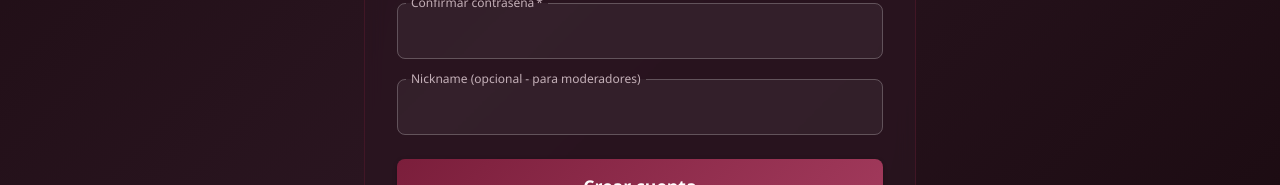
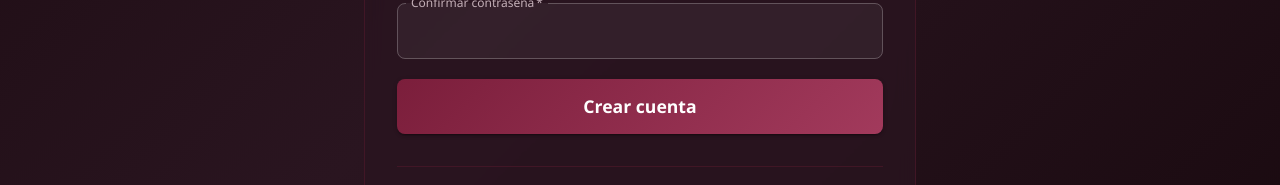
Before and after one commit to MapacheMediano/TTPoliArena, a Next.js app: page /register in a window 1280 px wide. Shown: the part 543-728 px from the top of the page. Built offline with nearby package versions, Linux system fonts and the light colour scheme; some icons are missing; what @mui/material-nextjs would draw is missing.

Commit message:
fix: de registro de usuario

```diff
--- a/src/app/register/page.tsx
+++ b/src/app/register/page.tsx
@@ -249,7 +249,7 @@ export default function RegisterPage() {
               }}
             />
 
-            <TextField
+            {/* <TextField
               fullWidth
               label="Nickname (opcional - para moderadores)"
               name="nickname"
@@ -263,7 +263,7 @@ export default function RegisterPage() {
                   </InputAdornment>
                 ),
               }}
-            />
+            /> */}
 
             <Button
               type="submit"
```
